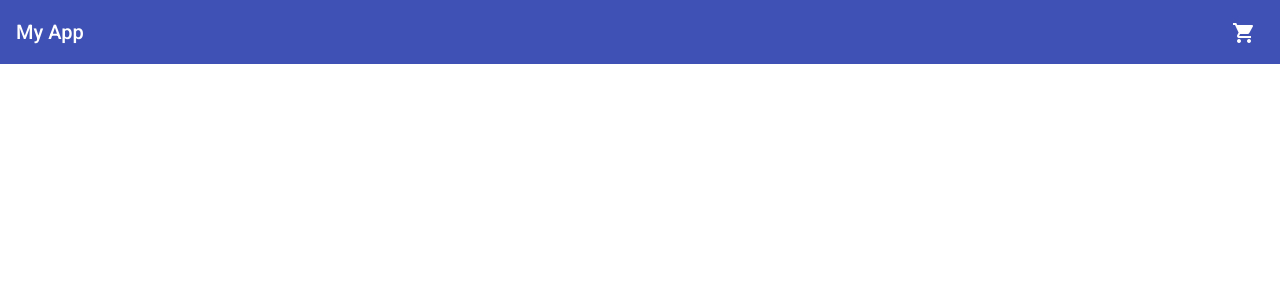
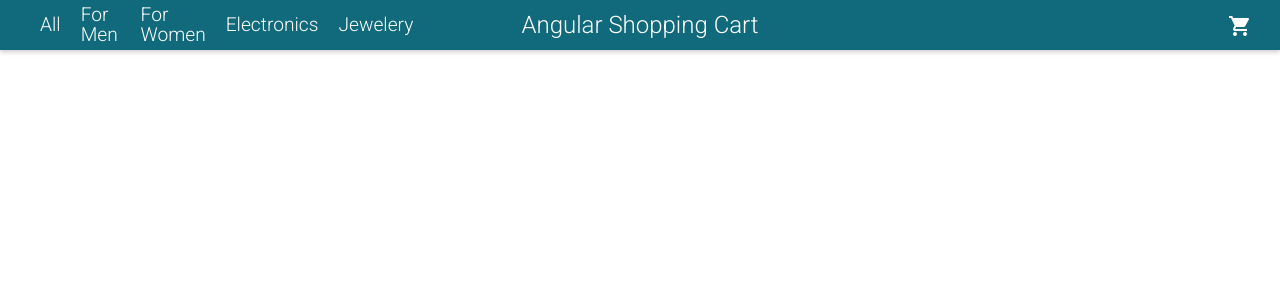
Before and after one commit to najahCoConsult/accelexTuto, an Angular app: page / in a window 1280 px wide. Shown: the top 300 px of the page. Built offline with nearby package versions, Linux system fonts and the light colour scheme.

Commit message:
create layout and service

```diff
--- a/src/app/app.component.html
+++ b/src/app/app.component.html
@@ -1,7 +1,4 @@
-<mat-toolbar color="primary">
-  <span>My App</span>
-  <span class="example-spacer"></span>
-  <button mat-icon-button>
-    <mat-icon>shopping_cart</mat-icon>
-  </button>
-</mat-toolbar>
+<app-top-bar></app-top-bar>
+<router-outlet>
+<!--  <app-products-listing-page></app-products-listing-page>-->
+</router-outlet>
--- a/src/app/app.component.ts
+++ b/src/app/app.component.ts
@@ -6,5 +6,5 @@ import { Component } from '@angular/core';
   styleUrls: ['./app.component.scss']
 })
 export class AppComponent {
-  title = 'project';
+  title = 'shopping-cart-project';
 }
--- a/src/app/app.module.ts
+++ b/src/app/app.module.ts
@@ -7,10 +7,12 @@ import { MatToolbarModule } from "@angular/material/toolbar";
 import { MatIconModule } from "@angular/material/icon";
 import { MatButtonModule } from "@angular/material/button";
 import { BrowserAnimationsModule } from '@angular/platform-browser/animations';
+import { TopBarComponent } from './layout/top-bar/top-bar.component';
 
 @NgModule({
   declarations: [
-    AppComponent
+    AppComponent,
+    TopBarComponent
   ],
     imports: [
         BrowserModule,
--- /dev/null
+++ b/src/app/layout/top-bar/top-bar.component.html
@@ -0,0 +1,17 @@
+<div class="top-nav">
+  <div class="top-nav__links">
+    <a class="top-nav__links__item" routerLink="/">All</a>
+    <a class="top-nav__links__item" routerLink="/men">For Men</a>
+    <a class="top-nav__links__item" routerLink="/women">For Women</a>
+    <a class="top-nav__links__item" routerLink="/electronics">Electronics</a>
+    <a class="top-nav__links__item" routerLink="/jewelery">Jewelery</a>
+  </div>
+  <h1 class="top-nav__header">Angular Shopping Cart</h1>
+  <div class="top-nav__cart">
+    <a [routerLink]="['/cart']">
+      <button mat-icon-button>
+        <mat-icon>shopping_cart</mat-icon>
+      </button>
+    </a>
+  </div>
+</div>
--- /dev/null
+++ b/src/app/layout/top-bar/top-bar.component.scss
@@ -0,0 +1,73 @@
+@import '../../../styles.scss';
+
+.top-nav{
+  width: 100%;
+  height: 50px;
+  background-color: $primary-bg;
+  color: $primary-text;
+  padding: 0 20px;
+  z-index: 999;
+  display: grid;
+  grid-template-columns: 1fr 1fr 1fr;
+  align-items: center;
+  box-shadow: 0 2px 5px rgba(0,0,0,0.2);
+
+  &__header{
+    font-size: 1.5rem;
+    font-weight: 300;
+    text-align: center;
+    margin: 0;
+  }
+
+  &__links{
+    display: flex;
+    justify-content: space-between;
+    align-items: center;
+    list-style: none;
+    padding-right: 20px;
+
+    &__item{
+      margin-left: 20px;
+      font-size: 1.2rem;
+      font-weight: 300;
+      cursor: pointer;
+      transition: all 0.3s ease-in-out;
+
+      &:hover{
+        color: #C2DEDC;
+        text-decoration: underline;
+      }
+      &--active{
+        color: #C2DEDC;
+        text-decoration: underline;
+      }
+    }
+  }
+  &__cart{
+    position: relative;
+    display: flex;
+    width: 100%;
+    justify-content: flex-end;
+    align-items: center;
+
+    &:hover{
+      color: #C2DEDC;
+    }
+
+    &__count{
+      position: absolute;
+      top: -10px;
+      right: -10px;
+      width: 20px;
+      height: 20px;
+      background-color: #C2DEDC;
+      color: #116A7B;
+      border-radius: 50%;
+      display: flex;
+      justify-content: center;
+      align-items: center;
+      font-size: 0.8rem;
+      font-weight: 300;
+    }
+  }
+}
--- /dev/null
+++ b/src/app/layout/top-bar/top-bar.component.ts
@@ -0,0 +1,15 @@
+import { Component, OnInit } from '@angular/core';
+
+@Component({
+  selector: 'app-top-bar',
+  templateUrl: './top-bar.component.html',
+  styleUrls: ['./top-bar.component.scss']
+})
+export class TopBarComponent implements OnInit {
+
+  constructor() { }
+
+  ngOnInit(): void {
+  }
+
+}
--- a/src/styles.scss
+++ b/src/styles.scss
@@ -1,4 +1,18 @@
 /* You can add global styles to this file, and also import other style files */
+$primary-bg: #116A7B;
+$secondary-bg: #C2DEDC;
+$primary-text: #fff;
+
+*{
+  margin: 0;
+  padding: 0;
+  box-sizing: border-box;
+}
+
+a{
+  text-decoration: none;
+  color: inherit;
+}
 
 html, body { height: 100%; }
 body { margin: 0; font-family: Roboto, "Helvetica Neue", sans-serif; }
```
Also changed, not shown: src/app/models/products.model.ts (added, +21 -0 lines), src/app/services/shop.service.ts (added, +15 -0 lines), 2 other files (tests, documents, lock files or other folders).
